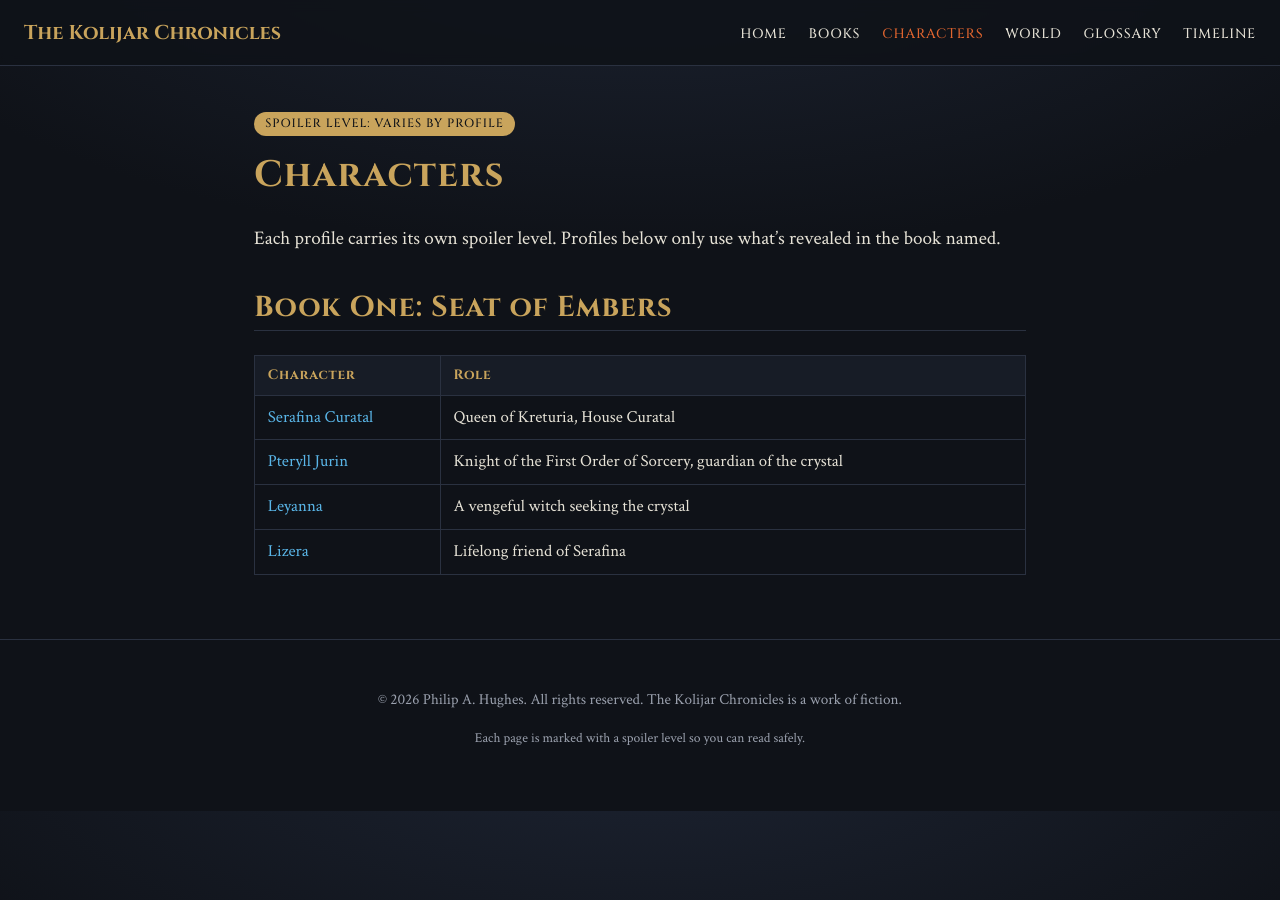
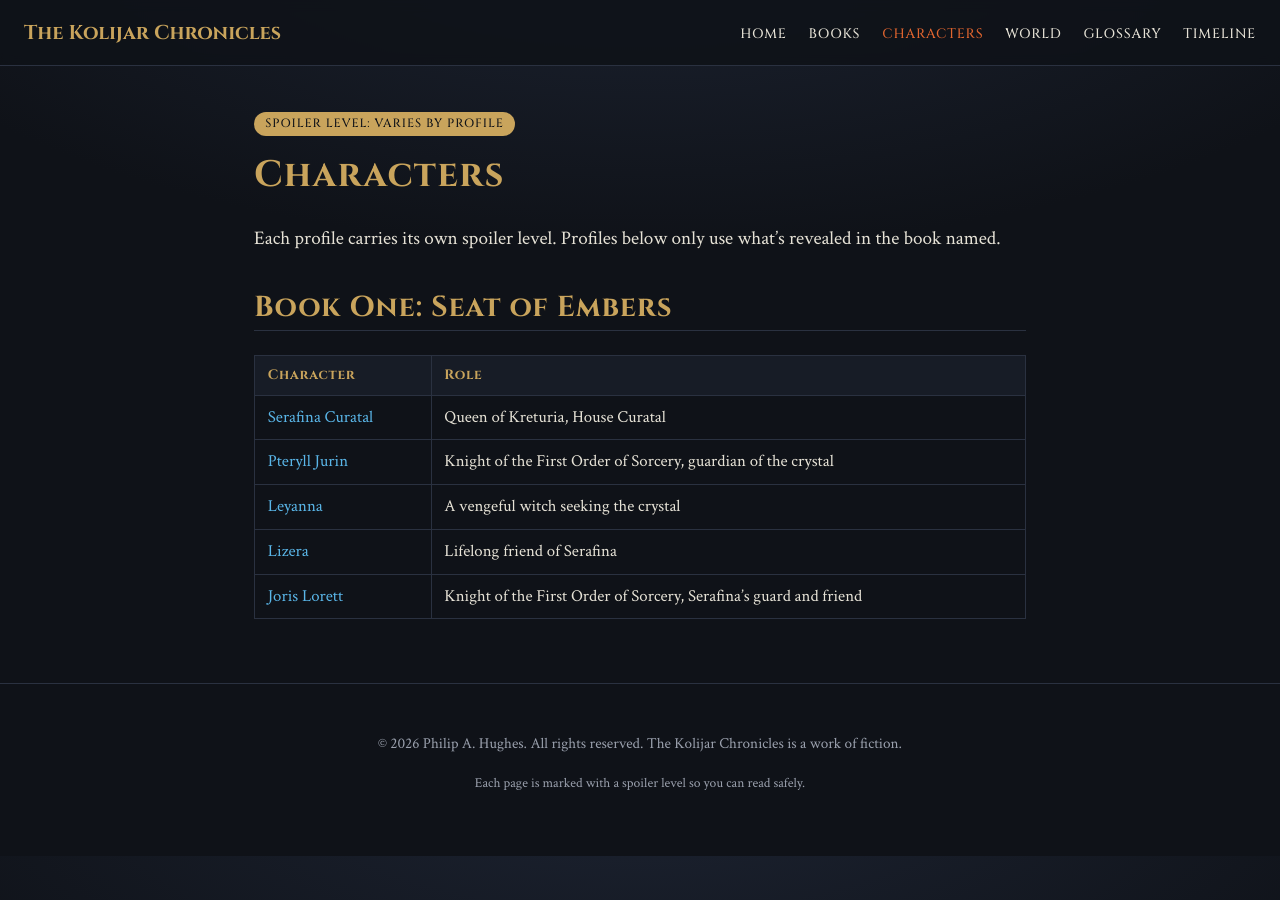
Before and after one commit to philauthor46/Kolijar-Hub, a Jekyll site: the page built from characters/index.md, in a window 1280 px wide. Built offline with Jekyll 4.4.1, drawn with Linux system fonts in a browser that asks for light colours.

Commit message:
Add Joris Lorett to the Book One character list

```diff
--- a/characters/index.md
+++ b/characters/index.md
@@ -17,3 +17,4 @@ Each profile carries its own spoiler level. Profiles below only use what's revea
 | [Pteryll Jurin]({{ "/characters/pteryll/" | relative_url }}) | Knight of the First Order of Sorcery, guardian of the crystal |
 | [Leyanna]({{ "/characters/leyanna/" | relative_url }}) | A vengeful witch seeking the crystal |
 | [Lizera]({{ "/characters/lizera/" | relative_url }}) | Lifelong friend of Serafina |
+| [Joris Lorett]({{ "/characters/joris-lorett/" | relative_url }}) | Knight of the First Order of Sorcery, Serafina's guard and friend |
```
